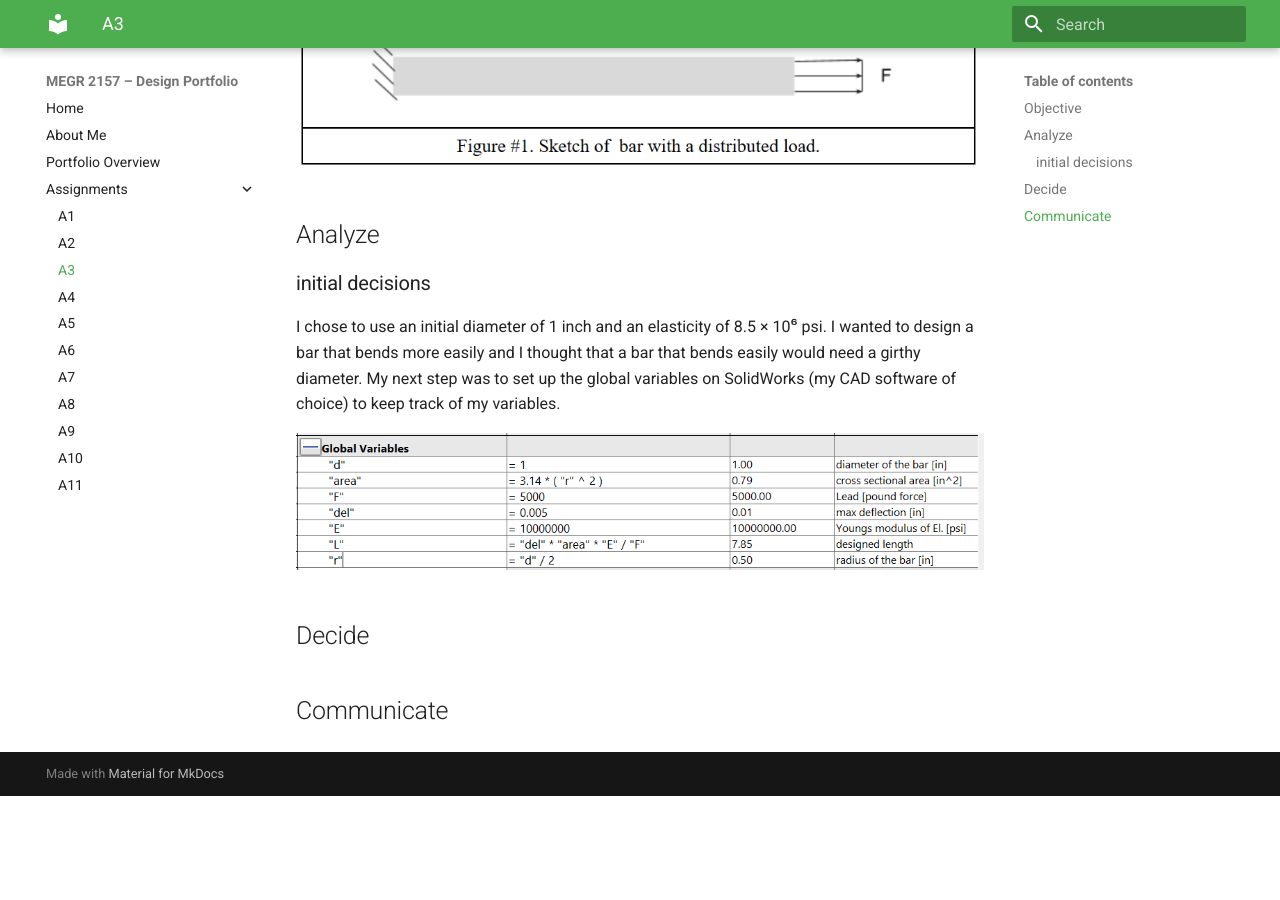
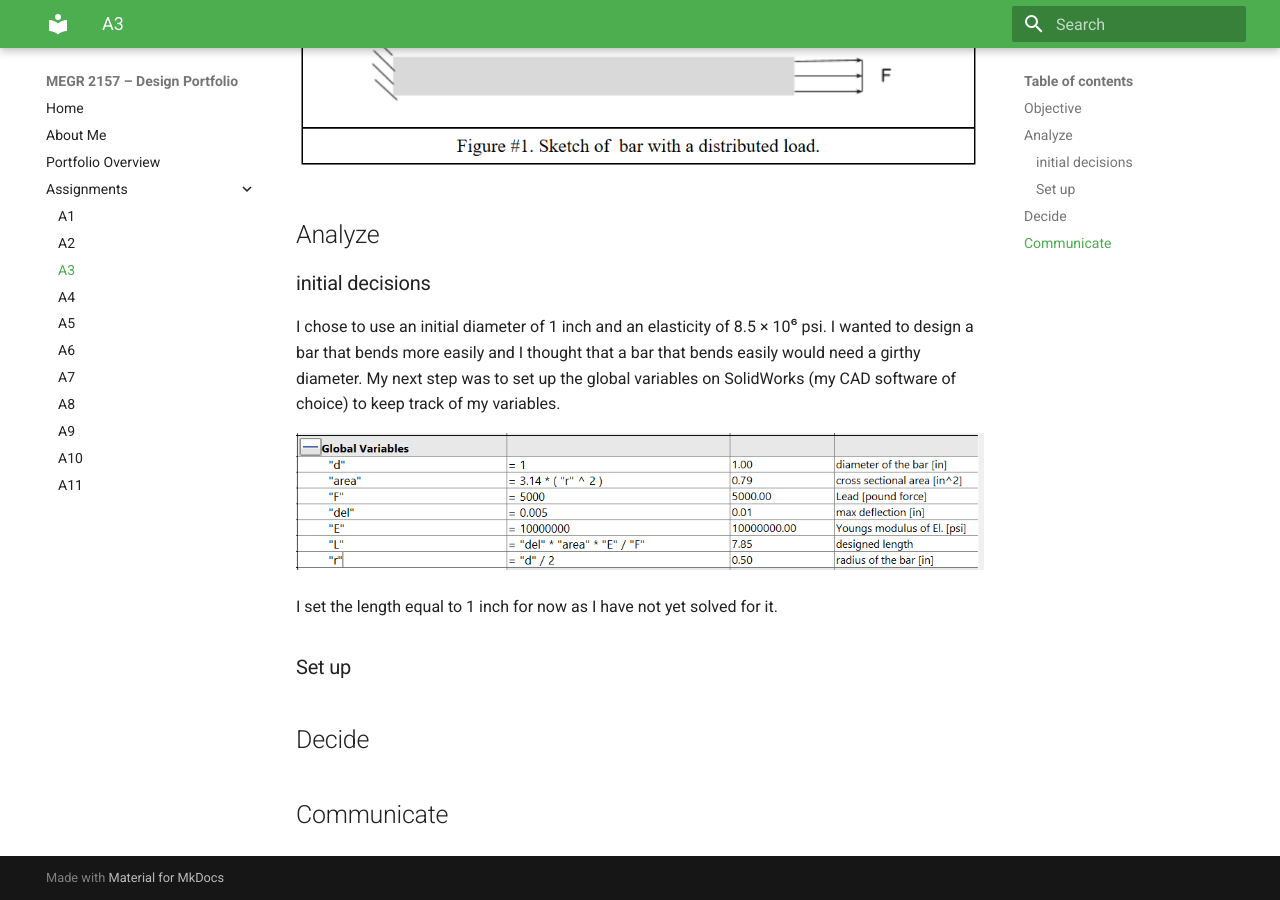
Before and after one commit to SanjayKashyap24/design-projects-portfolio, an MkDocs documentation site: the page built from docs/assignments/A03/index.md, in a window 1280 px wide and 900 px high, scrolled down 503 px. Built offline with MkDocs 1.6.1 and Material for MkDocs 9.7.7, drawn with Linux system fonts in a browser that asks for light colours; before the commit the page ends 1299 px from its top, so only the background shows below that.

Commit message:
Add note on length setting in index.md
Added a note about setting the length to 1 inch.

```diff
--- a/docs/assignments/A03/index.md
+++ b/docs/assignments/A03/index.md
@@ -15,6 +15,10 @@ I chose to use an initial diameter of 1 inch and an elasticity of 8.5 × 10⁶ p
   <img src="GlobaVariables1.png" alt="Initial dimensions chart">
 </div>
 
+I set the length equal to 1 inch for now as I have not yet solved for it.
+
+### Set up
+
 
 
 ## Decide
```
